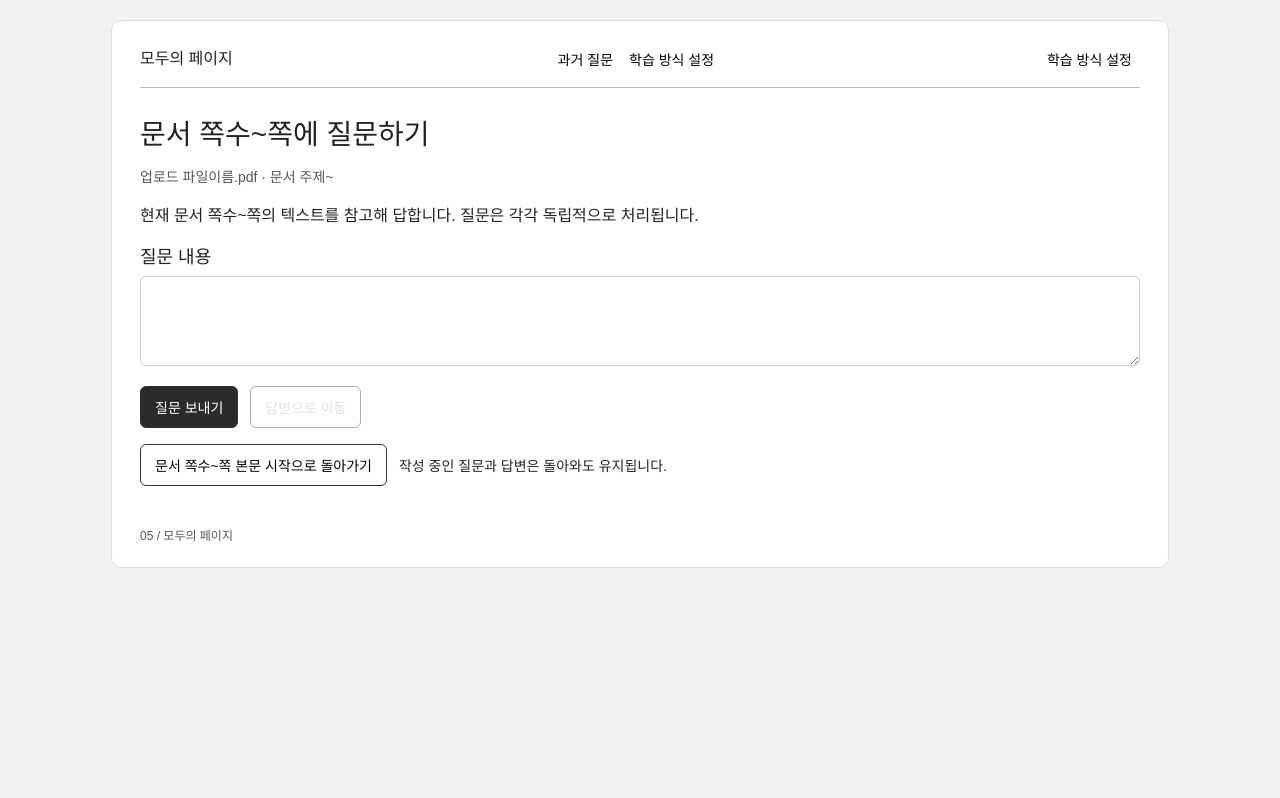
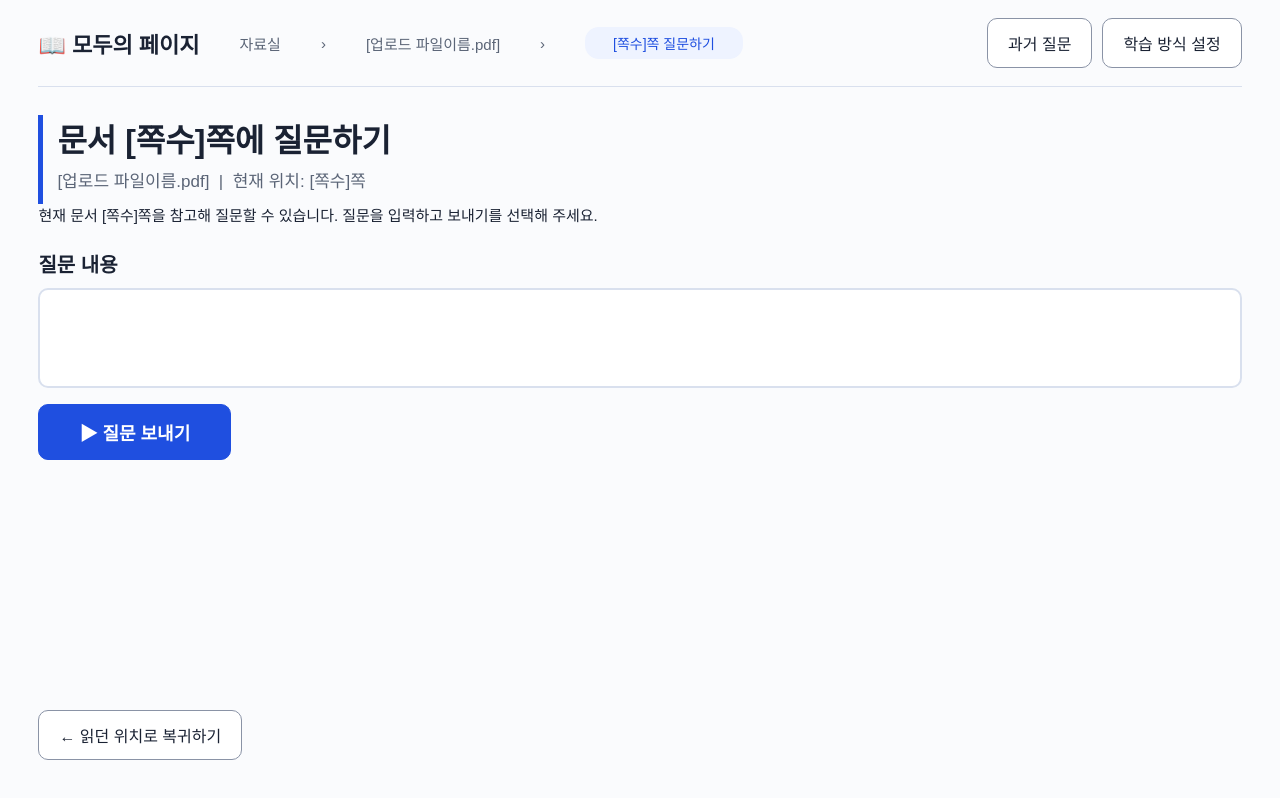
Before and after one commit to Coinxi0925/Hackathon_Team01, a React (Vite) app in the folder FE/: page / in a window 1280 px wide. Built offline with nearby package versions, Linux system fonts and the light colour scheme.

Commit message:
style: 디자인 수정 및 버튼, 제목 수정

```diff
--- a/FE/src/App.jsx
+++ b/FE/src/App.jsx
@@ -12,9 +12,9 @@ export default function App() {
   // 지금 보고 있는 문서 정보 (나중에 PDF 업로드 화면에서 이 값을 채워줌)
   const [doc, setDoc] = useState({
     id: 1,                          // 문서 번호 (백엔드가 주는 값)
-    name: '업로드 파일이름.pdf',     // 업로드한 파일 이름
-    topic: '문서 주제~',       // 문서 주제 (없으면 빈 글자)
-    page: '쪽수~',                        // 현재 쪽수
+    name: '[업로드 파일이름.pdf]',     // 업로드한 파일 이름
+    topic: '[문서 주제]',       // 문서 주제 (없으면 빈 글자)
+    page: '[쪽수]',                        // 현재 쪽수
   })
 
   // 질문을 보내면 호출됨 -> 기록 맨 앞에 추가 (최신순)
--- a/FE/src/index.css
+++ b/FE/src/index.css
@@ -1,87 +1,119 @@
-/* ===== 바탕 ===== */
+/* ===== 색상 변수 ===== */
+:root {
+  --blue: #1f4fe0;
+  --blue-soft: #eef3ff;
+  --line: #d9e0ee;
+  --text: #1a2233;
+  --sub: #5b6577;
+}
+
 body {
-  margin: 0;                       /* 기본 바깥 여백 제거 */
-  background: #f2f2f2;             /* 연한 회색 배경 */
-  color: #222;                     /* 글자색 */
+  margin: 0;
+  background: #FAFBFD;
+  color: var(--text);
   font-family: 'Noto Sans KR', sans-serif;
 }
 
-/* ===== 흰색 큰 카드 (화면 전체 틀) ===== */
-.card {
-  max-width: 1000px;               /* 카드 최대 너비 */
-  margin: 20px auto;               /* 위아래 20px, 좌우는 가운데 정렬 */
-  padding: 24px 28px;              /* 카드 안쪽 여백 */
-  background: #fff;
-  border: 1px solid #ddd;
-  border-radius: 10px;             /* 모서리 둥글게 */
+.page {
+  width: 100%;
+  box-sizing: border-box;
+  min-height: 100vh;
+  display: flex;
+  flex-direction: column;
+  padding: 0 3vw 40px;
 }
 
-/* ===== 맨 위 헤더 (모두의 페이지 / 학습 방식 설정) ===== */
-.header {
-  display: flex;                   /* 가로로 나란히 배치 */
-  justify-content: space-between;  /* 양 끝으로 밀기 */
-  padding-bottom: 14px;
-  border-bottom: 1px solid #bbb;   /* 헤더 아래 선 */
+/* ===== 맨 위 바 ===== */
+.topbar {
+  display: flex;
+  align-items: center;
+  gap: 40px;
+  padding: 18px 0;
+  border-bottom: 1px solid var(--line);
+}
+.logo { font-weight: 700; font-size: 22px; white-space: nowrap; }
+.crumb {
+  display: flex; align-items: center; gap: 40px;
+  font-size: 15px; color: var(--sub); flex: 1;
+}
+.crumb-badge {
+  background: var(--blue-soft); color: var(--blue);
+  padding: 6px 28px; border-radius: 14px; font-size: 14px;
+}
+.top-right { display: flex; align-items: center; gap: 10px; margin-left: auto; }
+.pill {
+  background: var(--blue-soft); color: var(--blue);
+  border: none; border-radius: 16px; padding: 8px 14px; font-size: 12px; font-weight: 700;
 }
 
-/* ===== 글자 크기 ===== */
-h1 { font-size: 28px; font-weight: 400; margin: 24px 0 4px; }  /* 큰 제목 */
-h2 { font-size: 18px; font-weight: 400; margin: 0 0 8px; }     /* 작은 제목 */
-.sub { color: #555; font-size: 14px; }                         /* 회색 부제목 */
+/* ===== 제목 ===== */
+.title-bar { border-left: 5px solid var(--blue); padding-left: 14px; margin-top: 28px; }
+h1 { font-size: 32px; font-weight: 700; margin: 0 0 6px; }
+.sub { color: var(--sub); font-size: 17px; margin: 0 0 12px; }
+.desc { font-size: 15px; margin: 0 0 24px; }
 
-/* ===== 질문 입력창 ===== */
-.label { display: block; font-size: 18px; margin: 16px 0 8px; }
+/* ===== 질문 입력 ===== */
+.label { display: block; font-size: 20px; font-weight: 700; margin: 0 0 10px; }
 textarea {
+  display: block;
   width: 100%;
-  height: 90px;
-  padding: 14px;
-  font: inherit;
-  border: 1px solid #ccc;
-  border-radius: 6px;
-  box-sizing: border-box;          /* padding을 포함해서 너비 계산 */
+  height: 100px;
+  padding: 16px;
+  font: inherit; font-size: 17px;
+  border: 2px solid var(--line);
+  border-radius: 10px;
+  background: #fff;
+  box-sizing: border-box;
+  resize: none;
+  overflow-y: auto;
 }
-
-/* ===== 버튼들이 가로로 나란히 있는 줄 ===== */
-.row {
-  display: flex;
-  align-items: center;             /* 세로 가운데 정렬 */
-  gap: 12px;                       /* 요소 사이 간격 */
-  margin: 16px 0;
-  font-size: 14px;
-}
+textarea:focus { outline: none; border-color: var(--blue); }
 
 /* ===== 버튼 ===== */
 button {
-  padding: 10px 14px;
-  font: inherit;
-  font-size: 14px;
+  font: inherit; font-size: 16px; cursor: pointer;
+  background: #fff; color: var(--text);
+  border: 1px solid #8a93a6; border-radius: 10px;
+  padding: 12px 20px;
+}
+button.primary {
+  background: var(--blue); color: #fff; border-color: var(--blue);
+  font-size: 18px; font-weight: 700; padding: 14px 40px;
+}
+button:disabled { opacity: 0.4; cursor: not-allowed; }
+.text-btn { border: none; background: none; padding: 4px 8px; }
+
+.row { display: flex; align-items: center; gap: 12px; margin: 16px 0; flex-wrap: wrap; }
+.status { font-size: 14px; color: var(--sub); }
+
+/* ===== AI 답변 ===== */
+.answer-title { font-size: 20px; font-weight: 700; margin: 24px 0 8px; }
+.answer-box {
+  background: var(--blue-soft);
+  border: 1px solid var(--line);
+  border-radius: 10px;
+  padding: 18px; font-size: 16px; line-height: 1.8;
+  white-space: pre-line;
+}
+.back-btn { margin-top: auto; align-self: flex-start; }  /* 맨 아래로 */
+
+/* ===== 과거 질문 ===== */
+.back-link { margin: 14px 0 0; }
+.list-title { display: flex; justify-content: space-between; align-items: flex-start; margin-top: 8px; }
+.card {
   background: #fff;
-  border: 1px solid #333;
-  border-radius: 6px;
-  cursor: pointer;                 /* 마우스 올리면 손가락 모양 */
+  border: 1px solid var(--line); border-radius: 12px;
+  padding: 16px 20px; margin: 14px 0;
 }
-button.primary { background: #2b2b2b; color: #fff; }   /* 검정 버튼 (질문 보내기) */
-button:disabled { opacity: 0.4; cursor: not-allowed; } /* 비활성 버튼은 흐리게 */
-.text-btn { border: none; background: none; padding: 4px 8px; } /* 테두리 없는 글자 버튼 */
-
-/* ===== AI 답변 상자 ===== */
-.box {
-  margin: 16px 0;
-  padding: 20px;
-  border: 1px solid #ddd;
-  border-radius: 8px;
+.card-head {
+  display: flex; align-items: center; gap: 12px;
+  padding-bottom: 12px; border-bottom: 1px solid var(--line);
 }
-
-/* ===== 맨 아래 페이지 번호 ===== */
-.footer { margin-top: 40px; font-size: 12px; color: #555; }
-
-/* ===== 과거 질문 화면용 ===== */
-.title-row {
-  display: flex;
-  justify-content: space-between;  /* 왼쪽 제목, 오른쪽 버튼 */
-  align-items: flex-start;
+.card-head h2 { flex: 1; font-size: 18px; margin: 0; }
+.badge {
+  background: var(--blue-soft); color: var(--blue);
+  padding: 4px 12px; border-radius: 10px; font-size: 13px; font-weight: 700;
 }
-.right {
-  display: flex;
-  justify-content: flex-end;       /* 버튼을 오른쪽 끝으로 */
-}
+.answer-line { font-size: 15px; margin: 12px 0; }
+.toggle-btn { margin-top: 10px; }
+.empty { color: var(--sub); font-size: 14px; }
--- a/FE/src/pages/question.jsx
+++ b/FE/src/pages/question.jsx
@@ -1,107 +1,87 @@
-import { useState, useRef } from 'react'
+import { useState } from 'react'
 import { askQuestion } from '../api/api.js'
 
-// 질문 화면 컴포넌트 (App.jsx에서 이 이름으로 불러 써요)
+// doc: 문서 정보 (name, page 등) / addHistory: 기록 저장 / goHistory: 과거 질문 화면으로 이동
 export default function QuestionPage({ doc, addHistory, goHistory }) {
-  // ---------- 기억할 값들 ----------
-  const [question, setQuestion] = useState('')  // 입력창에 쓴 질문 (처음엔 빈 글자)
-  const [answer, setAnswer] = useState('')      // AI 답변 (처음엔 비어 있음)
-  const [status, setStatus] = useState('')      // "답변 생성 중..." 같은 안내 문구
-  const answerRef = useRef(null)                // 답변 상자를 가리킬 표시
+  const [question, setQuestion] = useState('')
+  const [answer, setAnswer] = useState('')
+  const [status, setStatus] = useState('')
 
-  // ---------- [질문 보내기] 버튼을 눌렀을 때 ----------
   async function handleSend() {
-    // 질문이 비어 있으면 안내만 하고 끝냄
     if (question.trim() === '') {
       setStatus('질문을 입력해 주세요.')
       return
     }
-
     setStatus('답변을 생성하는 중입니다.')
 
     try {
-        // 답변이 올 때까지 기다림 (await)
-        const answerText = await askQuestion({
-            docId: doc.id,
-            page: doc.page,
-            question,
-        })
-
-        setAnswer(answerText)
-
-        addHistory({
-            id: Date.now(),
-            page: doc.page,
-            question,
-            answer: answerText,
-        })
-
-        setStatus('답변 생성 완료 · 기록 저장 완료')
-    }
-    catch {
-        // 답변을 못 받았을 때 (백엔드 오류 등)
-        setStatus('답변 생성에 실패했습니다. 다시 시도해 주세요.')
+      const answerText = await askQuestion({ docId: doc.id, page: doc.page, question })
+      setAnswer(answerText)
+      addHistory({ id: Date.now(), page: doc.page, question, answer: answerText })
+      setStatus('✓ 답변 생성 완료 · 기록 저장 완료')
+    } catch {
+      setStatus('답변 생성에 실패했습니다. 다시 시도해 주세요.')
     }
   }
 
-  // ---------- [답변으로 이동] 버튼을 눌렀을 때 ----------
-  function goAnswer() {
-    // 답변 상자 위치까지 부드럽게 스크롤
-    answerRef.current.scrollIntoView({ behavior: 'smooth' })
-  }
-
-  // ---------- 화면에 그려지는 부분 ----------
   return (
-    <div className="card">
-      {/* 맨 위 헤더 */}
-      <header className="header">
-        <span>모두의 페이지</span>
-        <div>
-          <button className="text-btn" onClick={goHistory}>과거 질문</button>
-          <button className="text-btn">학습 방식 설정</button>
+    <div className="page">
+      {/* ---------- 맨 위 바: 로고 / 경로 / 설정 버튼 ---------- */}
+      <header className="topbar">
+        <span className="logo">📖 모두의 페이지</span>
+        <div className="crumb">
+          <span>자료실</span>
+          <span>›</span>
+          <span>{doc.name}</span>
+          <span>›</span>
+          <span className="crumb-badge">{doc.page}쪽 질문하기</span>
         </div>
-        <button className="text-btn">학습 방식 설정</button>
+        <div className="top-right">
+          {/* 피그마엔 없지만 과거 질문으로 가는 길이 필요해서 넣어 둔 버튼 */}
+          <button onClick={goHistory}>과거 질문</button>
+          <button>학습 방식 설정</button>
+        </div>
       </header>
 
-      {/* 제목 영역 */}
-      <h1>문서 {doc.page}쪽에 질문하기</h1>
-      <p className="sub">{doc.name} · {doc.topic}</p>
-      <p>현재 문서 {doc.page}쪽의 텍스트를 참고해 답합니다. 질문은 각각 독립적으로 처리됩니다.</p>
+      {/* ---------- 제목 ---------- */}
+      <div className="title-bar">
+        <h1>문서 {doc.page}쪽에 질문하기</h1>
+        <p className="sub">{doc.name} &nbsp;|&nbsp; 현재 위치: {doc.page}쪽</p>
+      </div>
 
-      {/* 질문 입력창 */}
+      {/* 답변이 없을 때 / 있을 때 안내 문구가 달라요 */}
+      <p className="desc">
+        {answer === ''
+          ? `현재 문서 ${doc.page}쪽을 참고해 질문할 수 있습니다. 질문을 입력하고 보내기를 선택해 주세요.`
+          : `현재 문서 ${doc.page}쪽의 내용을 참고해 질문해 주세요. 질문은 각각 독립적으로 처리됩니다.`}
+      </p>
+
+      {/* ---------- 질문 입력 ---------- */}
       <label htmlFor="q" className="label">질문 내용</label>
       <textarea
         id="q"
-        value={question}                              // 입력창에 보이는 글자 = question 값
-        onChange={(e) => setQuestion(e.target.value)} // 글자를 칠 때마다 question 값 갱신
+        value={question}
+        onChange={(e) => setQuestion(e.target.value)}
       />
 
-      {/* 버튼 줄 */}
+      {/* ---------- 버튼 줄 ---------- */}
       <div className="row">
-        <button className="primary" onClick={handleSend}>질문 보내기</button>
-        {/* answer가 비어 있으면(disabled) 누를 수 없게 막음 */}
-        <button onClick={goAnswer} disabled={answer === ''}>답변으로 이동</button>
-        {/* aria-live: 문구가 바뀌면 스크린리더가 읽어줌 (접근성) */}
-        <span aria-live="polite">{status}</span>
+        <button className="primary" onClick={handleSend}>▶ 질문 보내기</button>
+        {status !== '' && <span className="status" aria-live="polite">{status}</span>}
       </div>
 
-      {/* AI 답변 상자: answer에 글자가 있을 때만 보임 */}
+      {/* ---------- AI 답변 (답변이 있을 때만) ---------- */}
       {answer !== '' && (
-        <section className="box" ref={answerRef}>
-          <h2>AI 답변</h2>
-          <p>{answer}</p>
+        <section>
+          <h2 className="answer-title">✧ AI 답변</h2>
+          <div className="answer-box">{answer}</div>
         </section>
       )}
 
-      {/* 맨 아래 줄 */}
-      <div className="row">
-        <button onClick={() => alert('문서 화면은 아직 없어요')}>
-          문서 {doc.page}쪽 본문 시작으로 돌아가기
-        </button>
-        <span>작성 중인 질문과 답변은 돌아와도 유지됩니다.</span>
-      </div>
-
-      <footer className="footer">05 / 모두의 페이지</footer>
+      {/* ---------- 맨 아래 버튼 ---------- */}
+      <button className="back-btn" onClick={() => alert('문서 화면은 아직 준비 중입니다.')}>
+        ← 읽던 위치로 복귀하기
+      </button>
     </div>
   )
 }
--- a/FE/src/pages/questionlist.jsx
+++ b/FE/src/pages/questionlist.jsx
@@ -1,63 +1,73 @@
 import { useState } from 'react'
 
-// 과거 질문 화면
-// history: App.jsx가 넘겨준 질문 기록 목록
-// goQuestion: 질문 화면으로 돌아가는 함수 (App.jsx가 넘겨줌)
+// doc: 문서 정보 / history: 질문 기록 목록 / goQuestion: 질문 화면으로 이동
 export default function QuestionList({ doc, history, goQuestion }) {
-  // 지금 펼쳐져 있는 질문의 id들을 기억 (처음엔 모두 접힘)
-  const [openIds, setOpenIds] = useState([])
+  const [openIds, setOpenIds] = useState([]) // 펼쳐진 질문 id들
 
-  // [답변 내용 펼치기/접기] 버튼을 눌렀을 때
   function toggle(id) {
     if (openIds.includes(id)) {
-      setOpenIds(openIds.filter((x) => x !== id)) // 펼쳐져 있으면 접기
+      setOpenIds(openIds.filter((x) => x !== id))
     } else {
-      setOpenIds([...openIds, id])                // 접혀 있으면 펼치기
+      setOpenIds([...openIds, id])
     }
   }
 
   return (
-    <div className="card">
-      <header className="header">
-        <span>모두의 페이지</span>
-        <button className="text-btn">학습 방식 설정</button>
+    <div className="page">
+      <header className="topbar">
+        <span className="logo">📖 모두의 페이지</span>
+        <div className="crumb">
+          <span>자료실</span>
+          <span>›</span>
+          <span>{doc.name}</span>
+          <span>›</span>
+          <span className="crumb-badge">과거 질문</span>
+        </div>
+        <div className="top-right">
+          <button>학습 방식 설정</button>
+        </div>
       </header>
 
-      {/* 제목 줄: 왼쪽 제목, 오른쪽 돌아가기 버튼 */}
-      <div className="title-row">
+      {/* ---------- 돌아가기 링크 ---------- */}
+      <div className="back-link">
+        <button onClick={() => alert('문서 화면은 아직 준비 중입니다.')}>‹ 모두의 페이지로 돌아가기</button>
+      </div>
+
+      {/* ---------- 제목 줄 ---------- */}
+      <div className="list-title">
         <div>
           <h1>과거 질문</h1>
-          <p className="sub">{doc.name}의 기록만 표시합니다.</p>
+          <p className="sub">{doc.name}에서 나눈 질문과 답변을 확인할 수 있습니다.</p>
         </div>
-        <button onClick={goQuestion}>읽던 문서 {doc.page}쪽 시작으로 돌아가기</button>
+        <button onClick={goQuestion}>↶ 질문 화면으로 돌아가기</button>
       </div>
 
-      <p>최신 질문순</p>
+      <p className="sub">최신 질문순</p>
 
-      {/* 기록이 없을 때 안내 */}
-      {history.length === 0 && <p>아직 질문 기록이 없습니다.</p>}
+      {history.length === 0 && <p className="empty">아직 질문 기록이 없습니다.</p>}
 
-      {/* 기록 하나하나를 상자로 그림 */}
-      {history.map((item) => (
-        <div className="box" key={item.id}>
-          <h2>문서 {item.page}쪽 · {item.question}</h2>
+      {/* ---------- 질문 카드들 ---------- */}
+      {history.map((item) => {
+        const open = openIds.includes(item.id) // 이 카드가 펼쳐져 있는지
+        return (
+          <div className="card" key={item.id}>
+            <div className="card-head">
+              <span className="badge">문서 {item.page}쪽</span>
+              <h2>{item.question}</h2>
+              <button onClick={() => alert('문서 화면은 아직 준비 중입니다.')}>
+                ↗ 문서 {item.page}쪽으로 이동
+              </button>
+            </div>
 
-          <button className="text-btn" onClick={() => toggle(item.id)}>
-            {openIds.includes(item.id) ? '답변 내용 접기' : '답변 내용 펼치기'}
-          </button>
+            {/* 펼쳐졌을 때만 답변 보임 */}
+            {open && <p className="answer-line"><b>답변:</b> {item.answer}</p>}
 
-          {/* 펼쳐져 있을 때만 답변이 보임 */}
-          {openIds.includes(item.id) && <p>{item.answer}</p>}
-
-          <div className="right">
-            <button onClick={() => alert('문서 화면은 아직 없어요')}>
-              문서 {item.page}쪽 본문 시작으로 이동
+            <button className="toggle-btn" onClick={() => toggle(item.id)}>
+              {open ? '△ 답변 접기' : '▽ 답변 펼치기'}
             </button>
           </div>
-        </div>
-      ))}
-
-      <footer className="footer">07 / 모두의 페이지</footer>
+        )
+      })}
     </div>
   )
 }
```
Also changed, not shown: FE/src/api/api.js (+7 -4 lines).
